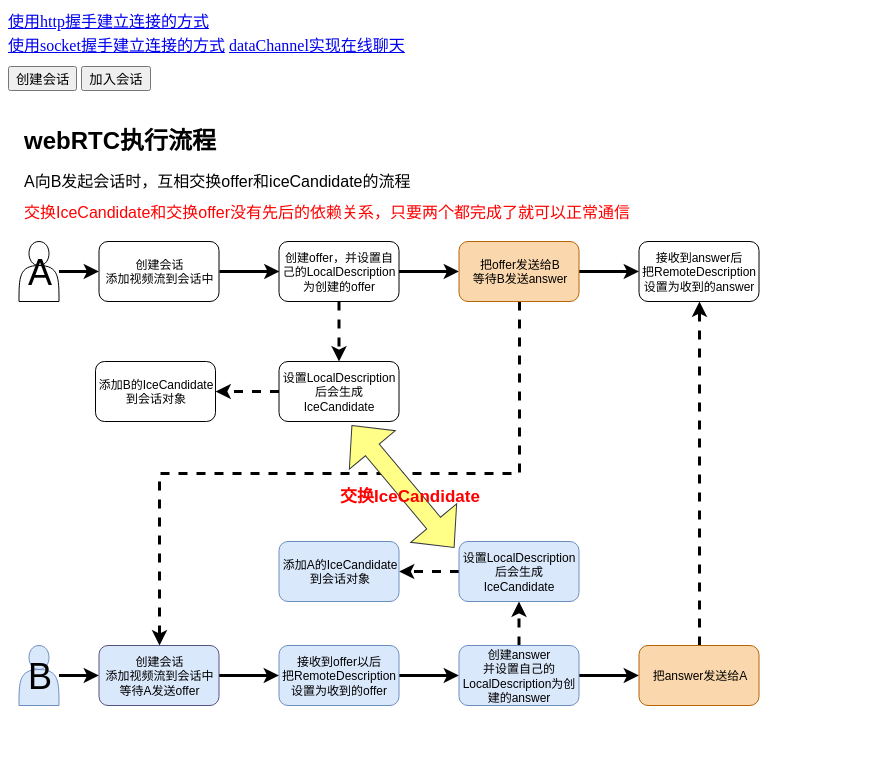
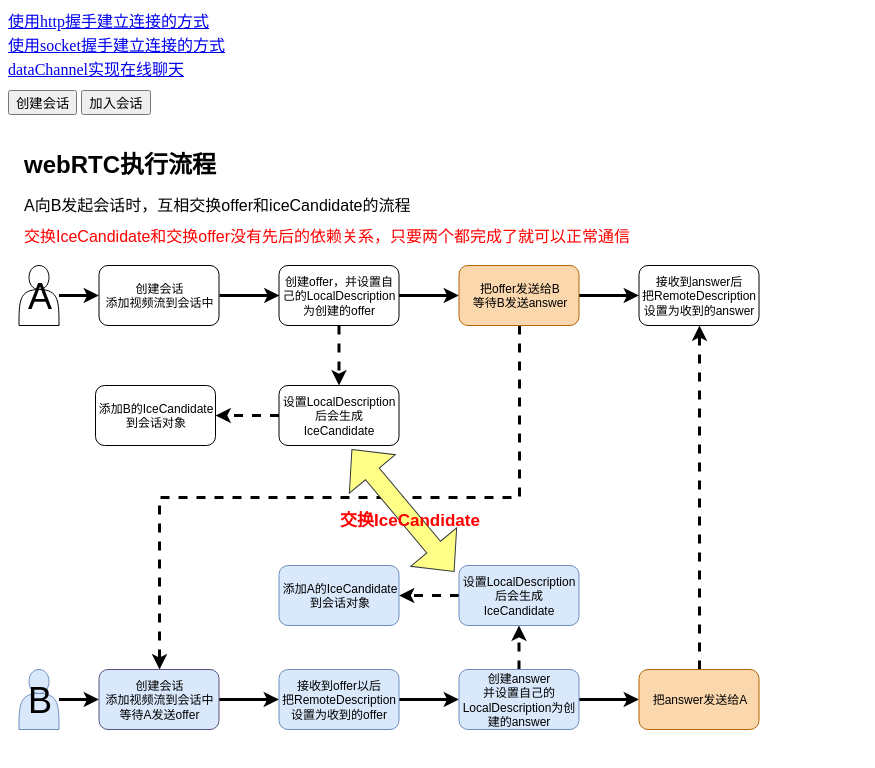
Before and after one commit to nashaofu/webrtc-demo, a website: page docs/index.html in a window 1280 px wide. Shown: the full height of the page, 0-875 px from the left. Drawn offline with Linux system fonts and the light colour scheme.

Commit message:
chore 修改文档

```diff
--- a/docs/index.html
+++ b/docs/index.html
@@ -58,7 +58,7 @@
     />
     <div>
       <a href="./http.html">使用http握手建立连接的方式</a><br />
-      <a href="./socket.html">使用socket握手建立连接的方式</a>
+      <a href="./socket.html">使用socket握手建立连接的方式</a><br />
       <a href="./dataChannel.html">dataChannel实现在线聊天</a>
     </div>
     <div id="create-join-select" class="create-join-select">
```
